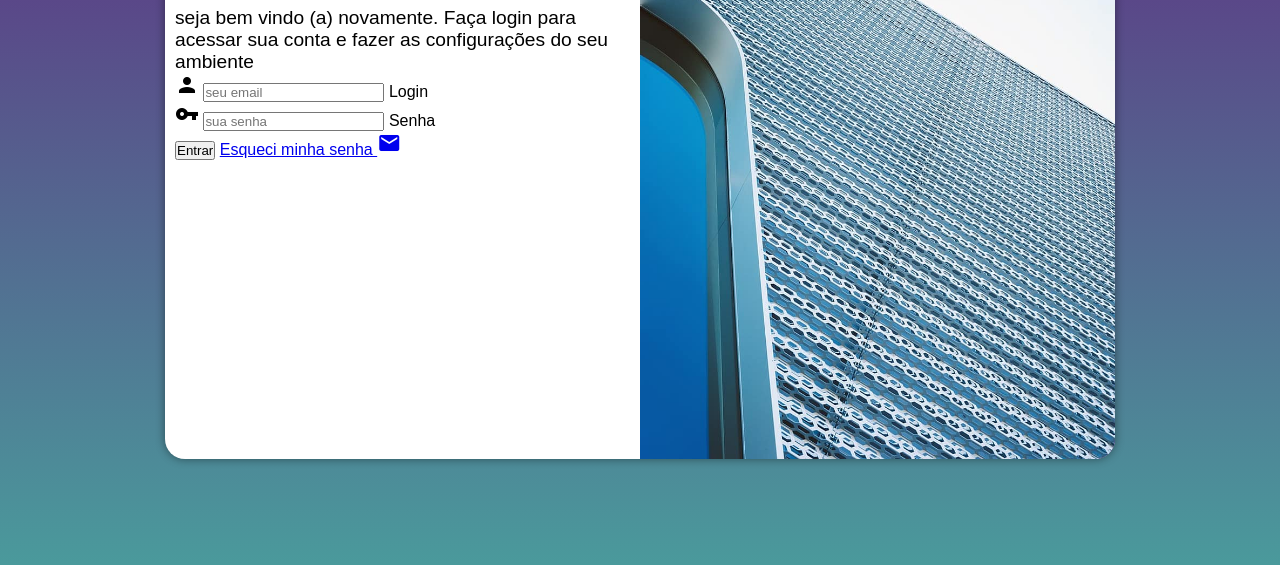
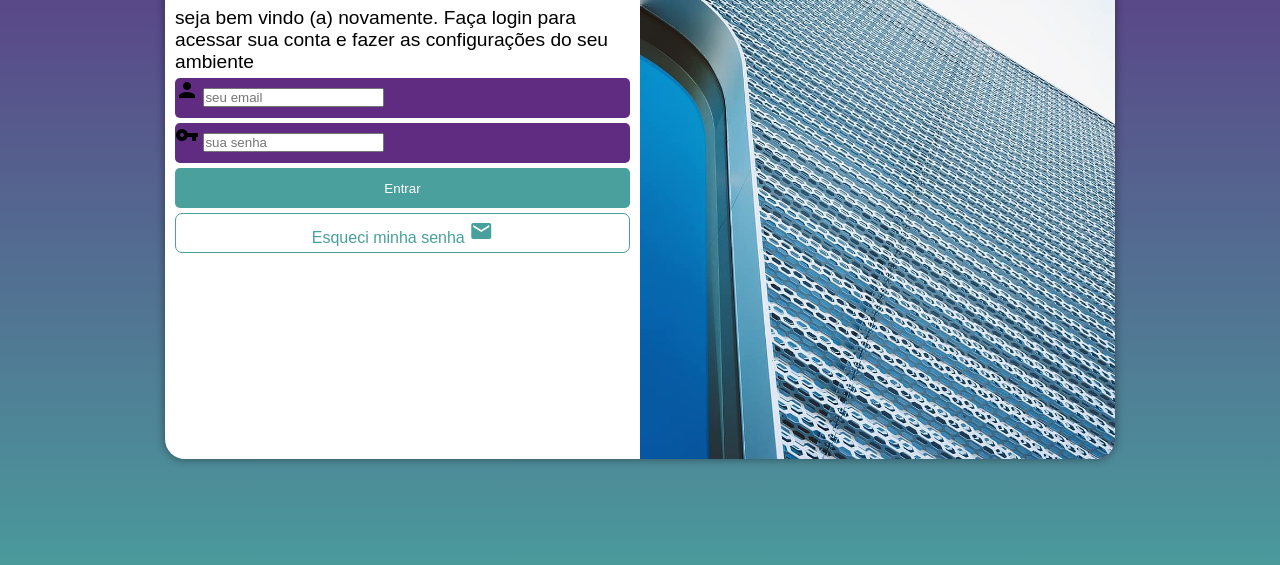
Before and after one commit to rinaldoalbuquerque/projeto-login, a plain HTML site: page index.html in a window 1280 px wide. Shown: the part 191-756 px from the top of the page. Drawn offline with Linux system fonts and the light colour scheme.

Commit message:
atualização do projeto login

```diff
--- a/estilos/style.css
+++ b/estilos/style.css
@@ -4,6 +4,7 @@
 :root {
     --cor0: #5f2c82;
     --cor1: #49a09d;
+    --cor2: #1e5d5f;
 }
 
 * {
@@ -34,7 +35,7 @@ section#login {
     overflow: hidden;
 
     background-color: white;
-    width: 300px;
+    width: 280px;
     height: 500px;
     border-radius: 20px;
     box-shadow: 0px 0px 10px rgba(0, 0, 0, 0.438);
@@ -62,3 +63,52 @@ div#formulario > h1 {
 div#formulario > p {
     font-size: 0.8em;
 }
+
+form > div.campo {
+    background-color: var(--cor0);
+    display: block;
+    width: 100%;
+    height: 40px;
+    border-radius: 5px;
+    margin: 5px 0px;
+}
+
+div.campo > label {
+    display: none;
+}
+
+form > input[type=submit] {
+    display: block;
+    text-align: center;
+    width: 100%;
+    height: 40px;
+    background-color: var(--cor1);
+    color: white;
+    border: none;
+    border-radius: 5px;
+    cursor: pointer;
+}
+
+form > input[type=submit]:hover {
+    background-color: var(--cor2);
+}
+
+form > a.botao {
+   display: block;
+   text-align: center;
+   font-size: 1em;
+   width: 100%;
+   height: 40px;
+   padding-top: 5px;
+   margin-top: 5px;
+   background-color: white;
+   color: var(--cor1);
+   border: 1px solid var(--cor1);
+   border-radius: 7px;
+   text-decoration: none;
+}
+
+form > a.botao:hover {
+    background-color: var(--cor2);
+    color: white;
+}
--- a/index.html
+++ b/index.html
@@ -20,13 +20,13 @@
             <p>seja bem vindo (a) novamente. Faça login para acessar sua conta e fazer as configurações do seu ambiente</p>
 
             <form action="login.php" method="post">
-                <div>
+                <div class="campo">
                     <i class="material-icons" >person</i>
                     <input type="email" name="login" id="ilogin" placeholder="seu email" autocomplete="email" required minlength="8" max="30">
                     <label for="ilogin">Login</label>
                 </div>
 
-                <div>
+                <div class="campo">
                     <i class="material-icons">vpn_key</i>
                     <input type="password" name="senha" id="isenha" placeholder="sua senha" autocomplete="current-password" required minlength="8" max="30">
                     <label for="isenha">Senha</label>
```
